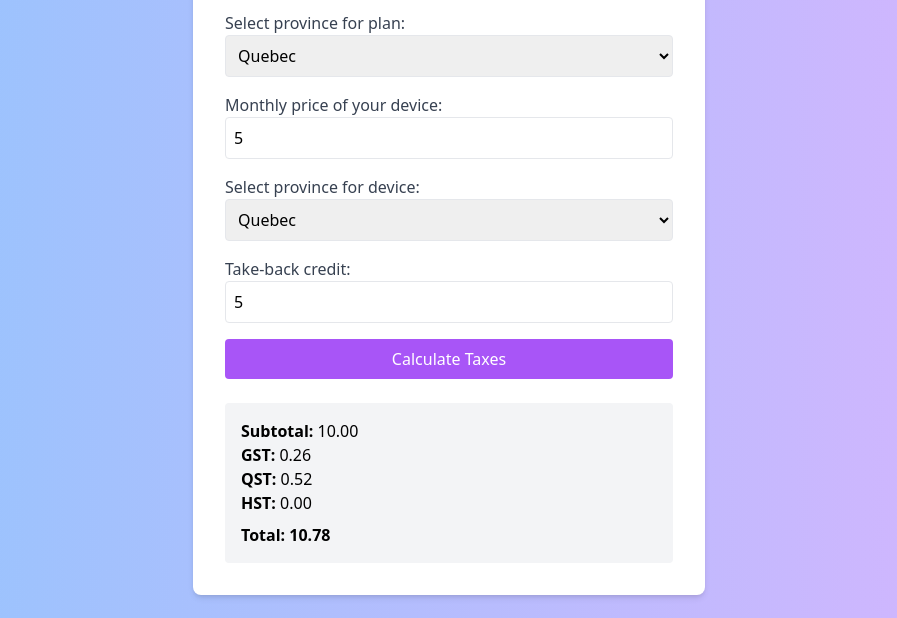
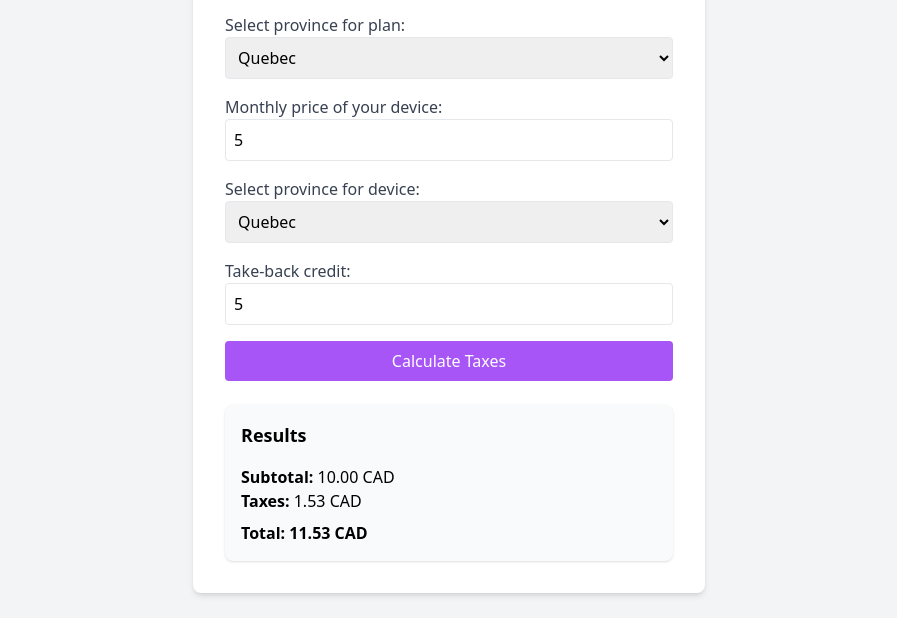
Before and after one commit to ozanazizoglu/ozanazizoglu.github.io, a plain HTML site: page index.html in a window 1280 px wide. Both pictures are taken after typing "5", "5", "5" into the empty fields and a click on the button "Calculate Taxes". Shown: the part 182-800 px from the top of the page, without its empty margins (191-1088 px from the left). Drawn offline with nearby package versions, Linux system fonts and the light colour scheme.

Commit message:
Update index.html

```diff
--- a/index.html
+++ b/index.html
@@ -6,28 +6,33 @@
     <title>Tax Calculator</title>
     <script src="https://cdn.tailwindcss.com"></script>
 </head>
-<body class="bg-gradient-to-r from-blue-300 to-purple-300 min-h-screen flex flex-col justify-center items-center">
+<body class="bg-gray-100 flex flex-col justify-center items-center min-h-screen">
     <div class="bg-white p-8 rounded-lg shadow-md max-w-lg w-full">
         <h1 class="text-2xl font-bold text-center text-gray-800 mb-6">Tax Calculator</h1>
+
+        <!-- Input Form -->
         <form class="space-y-4">
+            <!-- Plan Details -->
             <div>
                 <label for="planPrice" class="block text-gray-700 font-medium">Monthly price of your plan:</label>
                 <input type="number" id="planPrice" step="0.01" required class="w-full p-2 border rounded">
             </div>
             <div>
                 <label for="planProvince" class="block text-gray-700 font-medium">Select province for plan:</label>
-                <select id="planProvince" required class="w-full p-2 border rounded">
+                <select id="planProvince" class="w-full p-2 border rounded">
                     <option value="qc">Quebec</option>
                     <option value="on">Ontario</option>
                 </select>
             </div>
+
+            <!-- Device Details -->
             <div>
                 <label for="devicePrice" class="block text-gray-700 font-medium">Monthly price of your device:</label>
                 <input type="number" id="devicePrice" step="0.01" required class="w-full p-2 border rounded">
             </div>
             <div>
                 <label for="deviceProvince" class="block text-gray-700 font-medium">Select province for device:</label>
-                <select id="deviceProvince" required class="w-full p-2 border rounded">
+                <select id="deviceProvince" class="w-full p-2 border rounded">
                     <option value="qc">Quebec</option>
                     <option value="on">Ontario</option>
                 </select>
@@ -36,22 +41,27 @@
                 <label for="takeBackCredit" class="block text-gray-700 font-medium">Take-back credit:</label>
                 <input type="number" id="takeBackCredit" step="0.01" required class="w-full p-2 border rounded">
             </div>
-            <button type="button" onclick="calculateTaxes()" class="w-full p-2 bg-purple-500 text-white rounded hover:bg-purple-600">Calculate Taxes</button>
+
+            <!-- Calculate Button -->
+            <button type="button" onclick="calculateTaxes()" class="w-full bg-purple-500 text-white p-2 rounded hover:bg-purple-600">
+                Calculate Taxes
+            </button>
         </form>
 
         <!-- Results -->
-        <div id="results" class="hidden mt-6 bg-gray-100 p-4 rounded">
-            <p><strong>Subtotal:</strong> <span id="subtotal"></span></p>
-            <p><strong>GST:</strong> <span id="gst"></span></p>
-            <p><strong>QST:</strong> <span id="qst"></span></p>
-            <p><strong>HST:</strong> <span id="hst"></span></p>
-            <p class="mt-2 font-bold"><strong>Total:</strong> <span id="total"></span></p>
+        <div id="results" class="hidden mt-6 bg-gray-50 p-4 rounded-lg shadow">
+            <h2 class="text-lg font-semibold mb-4">Results</h2>
+            <p><strong>Subtotal:</strong> <span id="subtotal"></span> CAD</p>
+            <p><strong>Taxes:</strong> <span id="taxes"></span> CAD</p>
+            <p class="mt-2 font-bold"><strong>Total:</strong> <span id="total"></span> CAD</p>
         </div>
     </div>
 
     <script>
         function calculateTaxes() {
-            const gstRate = 0.05, qstRate = 0.09975, hstRate = 0.13;
+            const gstRate = 0.05; // GST
+            const qstRate = 0.09975; // QST
+            const hstRate = 0.13; // HST
 
             const planPrice = parseFloat(document.getElementById('planPrice').value);
             const devicePrice = parseFloat(document.getElementById('devicePrice').value);
@@ -59,24 +69,41 @@
             const planProvince = document.getElementById('planProvince').value;
             const deviceProvince = document.getElementById('deviceProvince').value;
 
+            if (isNaN(planPrice) || isNaN(devicePrice) || isNaN(takeBackCredit)) {
+                alert("Please enter valid numbers for all fields.");
+                return;
+            }
+
+            // Subtotal
             const subtotal = planPrice + devicePrice;
 
-            let gst = 0, qst = 0, hst = 0;
+            // Taxes
+            let planTax = 0, deviceTax = 0;
 
-            if (planProvince === 'on') hst += planPrice * hstRate;
-            if (deviceProvince === 'qc') {
-                const deviceTaxable = devicePrice + takeBackCredit / 24;
-                gst += deviceTaxable * gstRate;
-                qst += deviceTaxable * qstRate;
+            // Plan Taxes
+            if (planProvince === 'qc') {
+                planTax = planPrice * (gstRate + qstRate);
+            } else if (planProvince === 'on') {
+                planTax = planPrice * hstRate;
             }
 
-            const totalTaxes = gst + qst + hst;
+            // Device Taxes
+            const deviceTaxableAmount = devicePrice + takeBackCredit / 24;
+            if (deviceProvince === 'qc') {
+                deviceTax = deviceTaxableAmount * (gstRate + qstRate);
+            } else if (deviceProvince === 'on') {
+                deviceTax = deviceTaxableAmount * hstRate;
+            }
+
+            // Total Taxes
+            const totalTaxes = planTax + deviceTax;
+
+            // Final Total
             const total = subtotal + totalTaxes;
 
+            // Display Results
             document.getElementById('subtotal').textContent = subtotal.toFixed(2);
-            document.getElementById('gst').textContent = gst.toFixed(2);
-            document.getElementById('qst').textContent = qst.toFixed(2);
-            document.getElementById('hst').textContent = hst.toFixed(2);
+            document.getElementById('taxes').textContent = totalTaxes.toFixed(2);
             document.getElementById('total').textContent = total.toFixed(2);
 
             document.getElementById('results').classList.remove('hidden');
```
